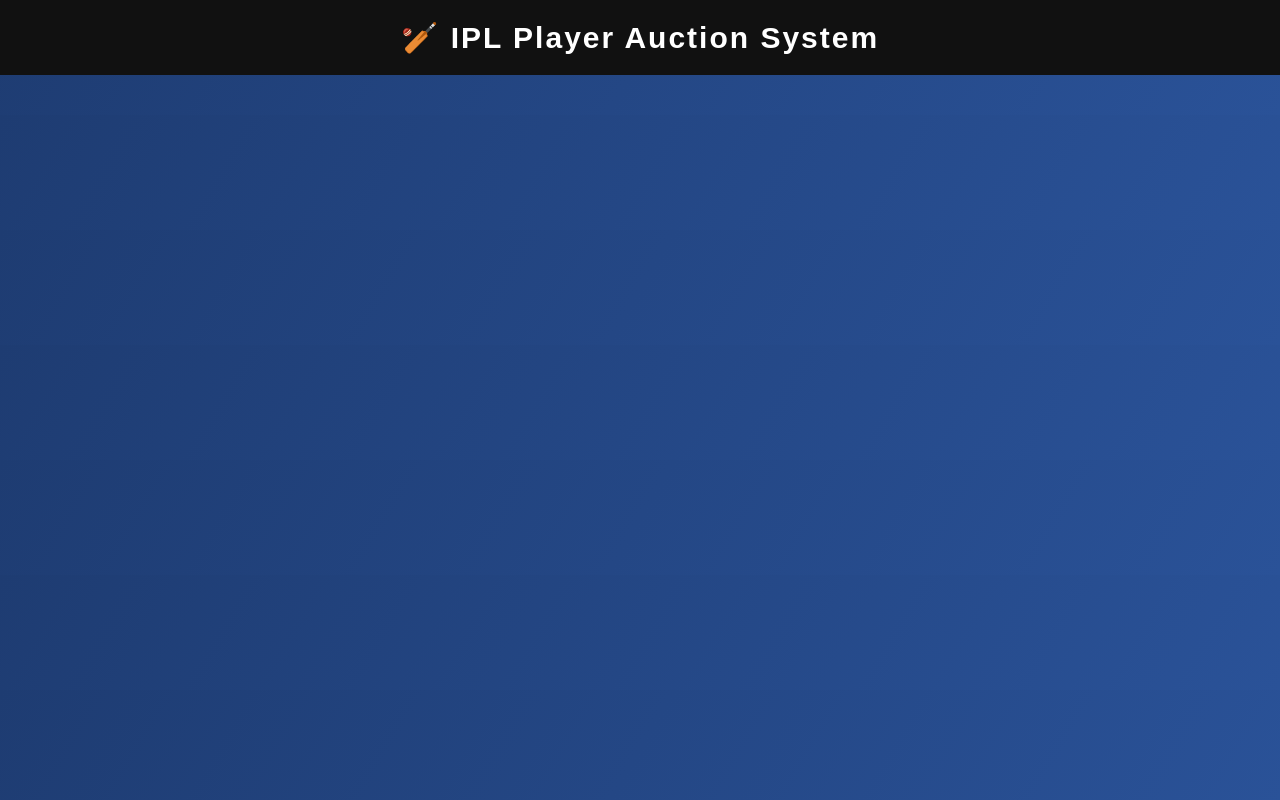
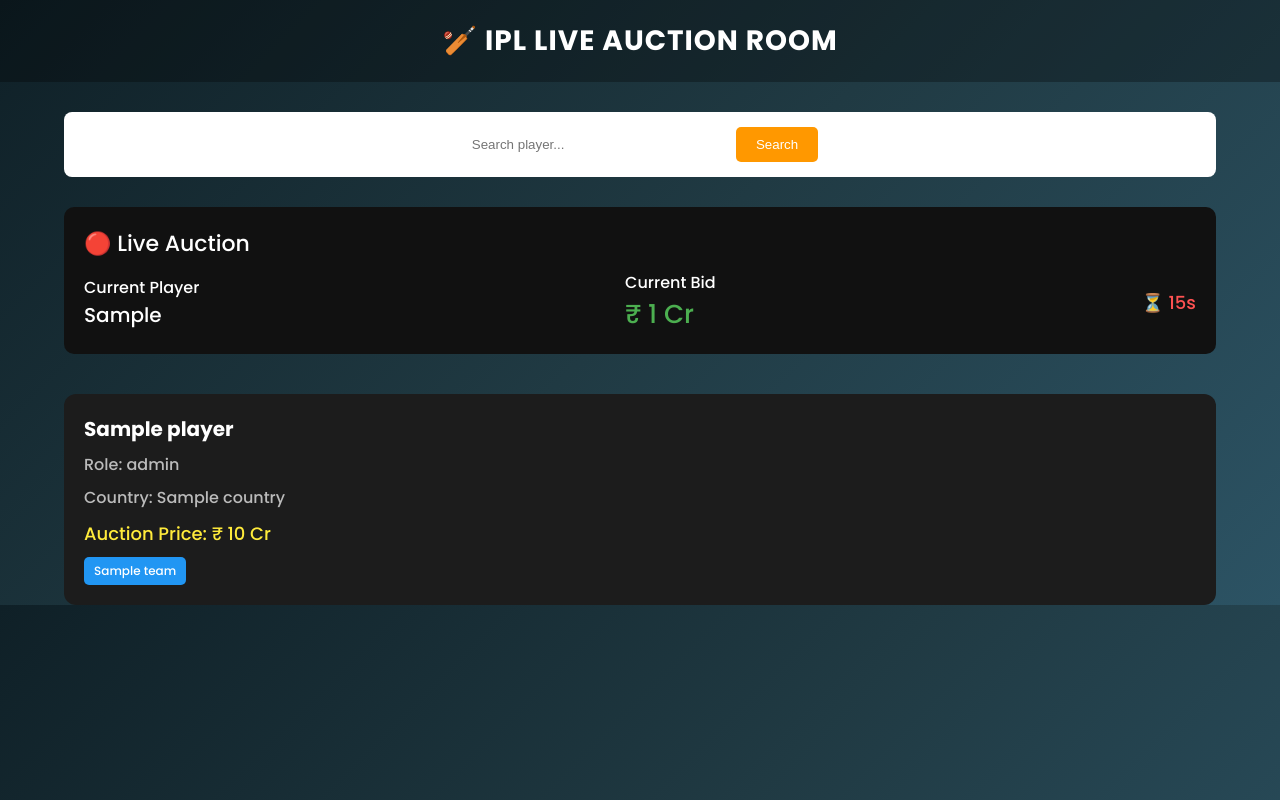
Before and after one commit to alisharao18/ipl_auction, a Flask app: template templates/app.html in a window 1280 px wide. Run offline with Flask 3, Linux system fonts and the light colour scheme; the template is opened without the code that fills it: most values are stand-ins (such as "Sample title", 1, 10 or a date in 2020); some libraries are stand-ins or nearby versions.

Commit message:
Update HTML structure and styles for auction page

```diff
--- a/templates/app.html
+++ b/templates/app.html
@@ -1,246 +1,216 @@
 <!DOCTYPE html>
 <html lang="en">
-
 <head>
 <meta charset="UTF-8">
-<title>IPL Auction System</title>
+<meta name="viewport" content="width=device-width, initial-scale=1.0">
+
+<title>IPL Auction Room</title>
+
+<link href="https://fonts.googleapis.com/css2?family=Poppins:wght@300;500;700&display=swap" rel="stylesheet">
 
 <style>
 
 body{
-    font-family: Arial, sans-serif;
-    background: linear-gradient(120deg,#1e3c72,#2a5298);
     margin:0;
-    padding:0;
+    font-family:Poppins;
+    background:linear-gradient(135deg,#0f2027,#203a43,#2c5364);
     color:white;
 }
 
 header{
-    background:#111;
     padding:20px;
     text-align:center;
-    font-size:30px;
-    font-weight:bold;
-    letter-spacing:2px;
+    font-size:28px;
+    font-weight:700;
+    letter-spacing:1px;
+    background:rgba(0,0,0,0.3);
 }
 
 .container{
-    width:85%;
+    width:90%;
     margin:auto;
-    margin-top:40px;
+    margin-top:30px;
+}
+
+.search-box{
+    background:white;
+    padding:15px;
+    border-radius:8px;
+    margin-bottom:30px;
+    text-align:center;
+}
+
+.search-box input{
+    padding:10px;
+    width:250px;
+    border:none;
+    border-radius:5px;
+}
+
+.search-box button{
+    padding:10px 20px;
+    border:none;
+    background:#ff9800;
+    color:white;
+    border-radius:5px;
+    cursor:pointer;
+}
+
+.search-box button:hover{
+    background:#ff6f00;
+}
+
+.live-room{
+    background:#111;
+    padding:20px;
+    border-radius:10px;
+    margin-bottom:40px;
+}
+
+.live-title{
+    font-size:22px;
+    margin-bottom:10px;
+}
+
+.bid-box{
+    display:flex;
+    justify-content:space-between;
+    align-items:center;
+}
+
+.current-bid{
+    font-size:26px;
+    color:#4caf50;
+}
+
+.timer{
+    color:#ff5252;
+    font-size:18px;
+}
+
+.players{
+    display:grid;
+    grid-template-columns:repeat(auto-fit,minmax(250px,1fr));
+    gap:25px;
 }
 
 .card{
-    background:white;
-    color:black;
-    padding:30px;
-    border-radius:10px;
-    box-shadow:0 5px 15px rgba(0,0,0,0.3);
+    background:#1c1c1c;
+    border-radius:12px;
+    padding:20px;
+    transition:0.3s;
 }
 
-h2{
-    text-align:center;
-    margin-bottom:20px;
+.card:hover{
+    transform:scale(1.05);
+    box-shadow:0 0 15px rgba(255,255,255,0.2);
 }
 
-table{
-    width:100%;
-    border-collapse:collapse;
+.player-name{
+    font-size:20px;
+    font-weight:600;
 }
 
-th{
-    background:#1e3c72;
-    color:white;
-    padding:12px;
-}
-
-td{
-    padding:10px;
-    text-align:center;
-}
-
-tr:nth-child(even){
-    background:#f2f2f2;
-}
-
-tr:nth-child(odd){
-    background:#ffffff;
-}
-
-button{
-    padding:8px 15px;
-    border:none;
-    border-radius:5px;
-    background:#28a745;
-    color:white;
-    font-weight:bold;
-    cursor:pointer;
-}
-
-button:hover{
-    background:#218838;
-}
-
-input[type="number"]{
-    padding:6px;
-    border-radius:5px;
-    border:1px solid gray;
-}
-
-select{
-    padding:10px;
-    border-radius:5px;
-}
-
-.login-box{
-    width:350px;
-    margin:auto;
-    text-align:center;
-}
-
-.login-btn{
-    margin-top:15px;
-    width:100%;
-    background:#1e3c72;
-}
-
-.login-btn:hover{
-    background:#16315c;
+.player-info{
+    margin-top:8px;
+    color:#bbb;
 }
 
 .price{
-    font-weight:bold;
-    color:#d60000;
+    margin-top:10px;
+    font-size:18px;
+    color:#ffeb3b;
+}
+
+.team{
+    display:inline-block;
+    margin-top:10px;
+    padding:5px 10px;
+    background:#2196f3;
+    border-radius:5px;
+    font-size:12px;
 }
 
 </style>
+
 </head>
 
 <body>
 
 <header>
-🏏 IPL Player Auction System
+🏏 IPL LIVE AUCTION ROOM
 </header>
 
 <div class="container">
 
-{% if not role %}
+<!-- Search -->
+<div class="search-box">
+<form method="POST">
+<input type="text" name="player_name" placeholder="Search player...">
+<button type="submit">Search</button>
+</form>
+</div>
 
-<div class="card login-box">
+<!-- Live Auction -->
+<div class="live-room">
 
-<h2>Login</h2>
+<div class="live-title">
+🔴 Live Auction
+</div>
 
-<form method="POST">
+<div class="bid-box">
 
-<select name="role">
+<div>
+<div>Current Player</div>
+<div style="font-size:20px;">{{ current_player }}</div>
+</div>
 
-<option value="admin">Admin</option>
-<option value="client">Client (Bidder)</option>
+<div>
+<div>Current Bid</div>
+<div class="current-bid">₹ {{ current_bid }} Cr</div>
+</div>
 
-</select>
-
-<br><br>
-
-<button class="login-btn" type="submit">
-Enter Auction
-</button>
-
-</form>
+<div class="timer">
+⏳ 15s
+</div>
 
 </div>
 
-{% endif %}
+</div>
 
+<!-- Player Cards -->
 
-{% if role == "admin" %}
+<div class="players">
+
+{% for p in players %}
 
 <div class="card">
 
-<h2>Admin Dashboard</h2>
+<div class="player-name">
+{{ p.name }}
+</div>
 
-<table>
+<div class="player-info">
+Role: {{ p.role }}
+</div>
 
-<tr>
-<th>Player</th>
-<th>Team</th>
-<th>Role</th>
-<th>Strike Rate</th>
-<th>Current Auction Price</th>
-</tr>
+<div class="player-info">
+Country: {{ p.country }}
+</div>
 
-{% for p in players %}
+<div class="price">
+Auction Price: ₹ {{ p.auction_price }} Cr
+</div>
 
-<tr>
+<div class="team">
+{{ p.team }}
+</div>
 
-<td>{{p[1]}}</td>
-<td>{{p[2]}}</td>
-<td>{{p[3]}}</td>
-<td>{{p[4]}}</td>
-<td class="price">₹ {{p[6]}} L</td>
-
-</tr>
+</div>
 
 {% endfor %}
 
-</table>
-
 </div>
-
-{% endif %}
-
-
-
-{% if role == "client" %}
-
-<div class="card">
-
-<h2>Place Your Bid</h2>
-
-<table>
-
-<tr>
-<th>Player</th>
-<th>Team</th>
-<th>Current Price</th>
-<th>Your Bid</th>
-</tr>
-
-{% for p in players %}
-
-<tr>
-
-<td>{{p[1]}}</td>
-<td>{{p[2]}}</td>
-
-<td class="price">
-₹ {{p[6]}} L
-</td>
-
-<td>
-
-<form action="/bid" method="POST">
-
-<input type="hidden" name="player_id" value="{{p[0]}}">
-
-<input type="number" name="bid_price" placeholder="Enter Bid" required>
-
-<button type="submit">
-Bid
-</button>
-
-</form>
-
-</td>
-
-</tr>
-
-{% endfor %}
-
-</table>
-
-</div>
-
-{% endif %}
 
 </div>
 
```
